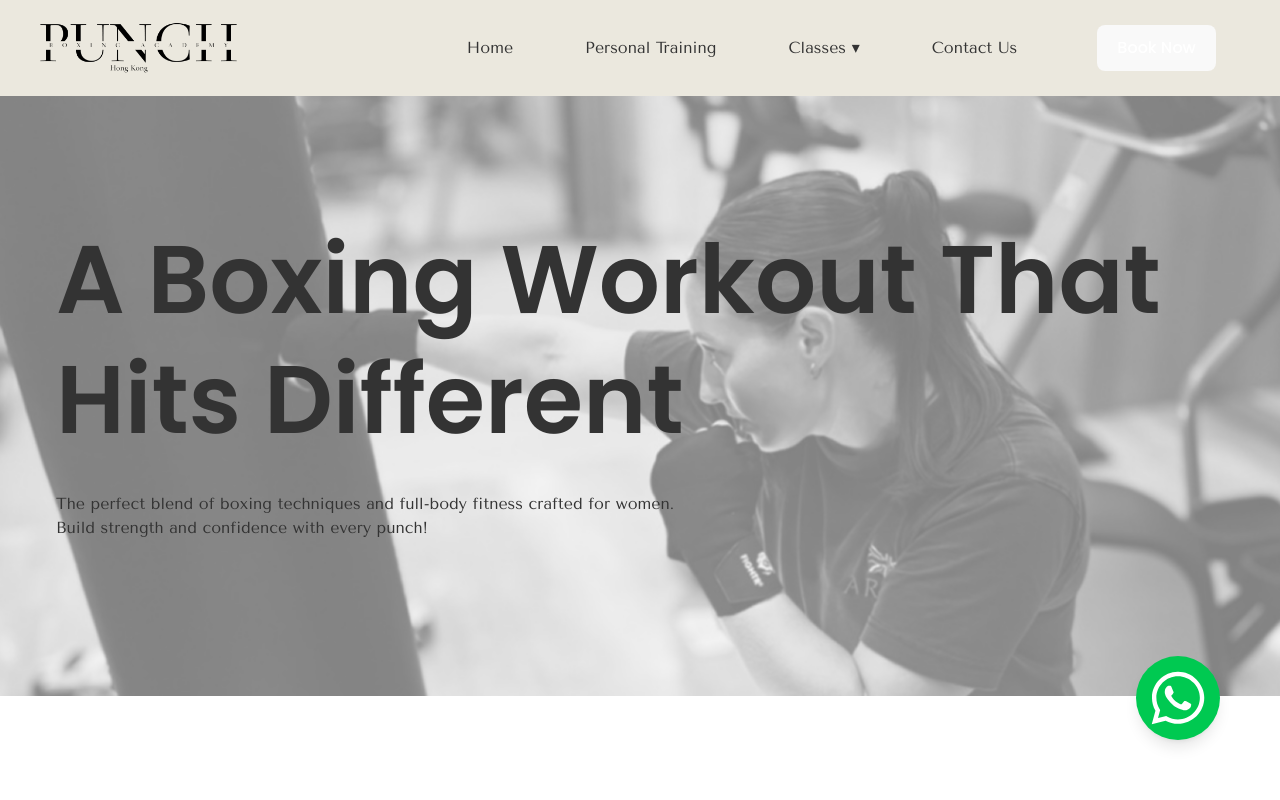
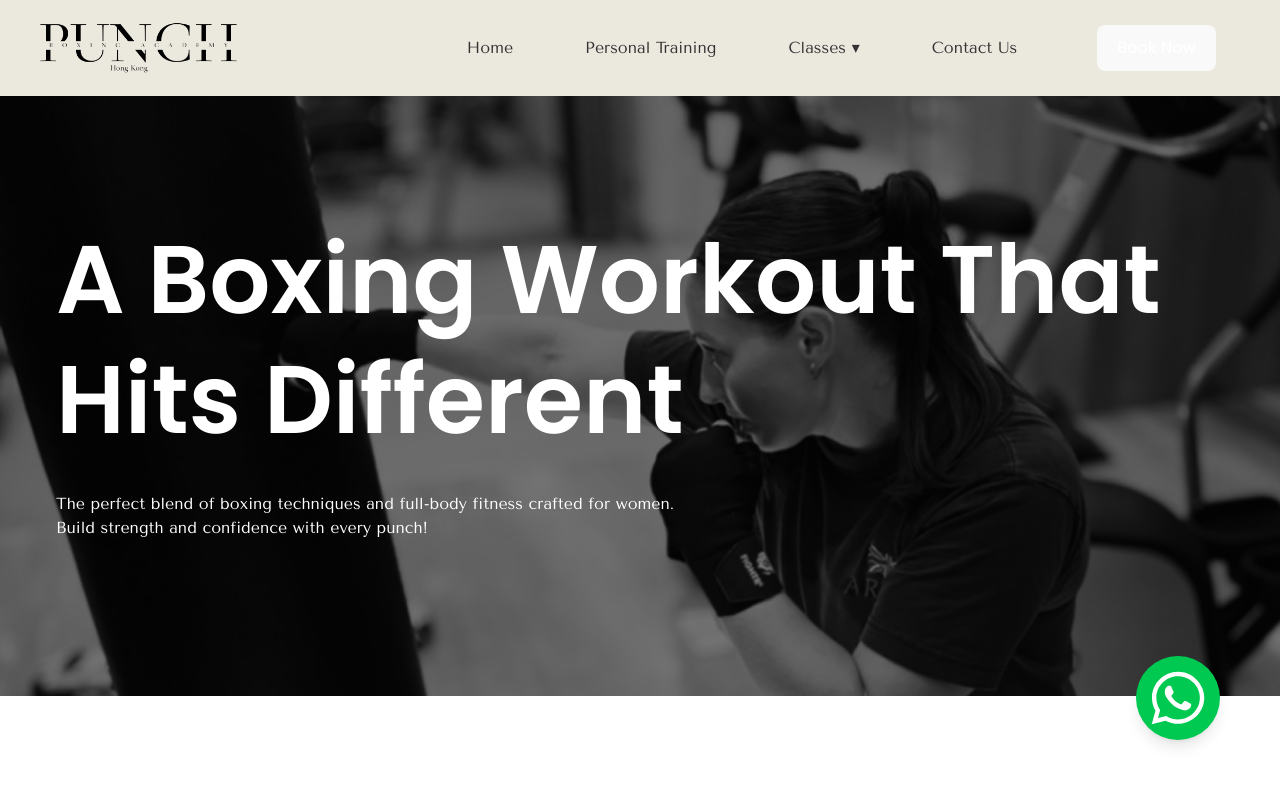
Before and after one commit to csolatorio/punch-website, a React (Vite) app: page / in a window 1280 px wide. Shown: the top 800 px of the page. Built offline with nearby package versions, Linux system fonts and the light colour scheme.

Commit message:
updated homepage

```diff
--- a/src/components/hero-page.tsx
+++ b/src/components/hero-page.tsx
@@ -9,12 +9,18 @@ const HeroPage = () => {
         className="relative w-full min-h-[75vh] flex items-center justify-start bg-cover bg-center bg-no-repeat"
         style={{ backgroundImage: `url(${heroBanner})` }}
       >
-        <div className="absolute inset-0 bg-white opacity-50"></div>
-        <div className="relative max-w-6xl text-black text-left p-8 ml-12 lg:ml-10 md:ml-6 sm:ml-4 sm:p-4">
-          <h1 className="text-6xl lg:text-8xl md:text-3xl sm:text-2xl font-semibold mb-8 leading-tight">
+        <div className="absolute inset-0 bg-black opacity-50"></div>
+        <div className="relative max-w-6xl text-white text-left p-8 ml-12 lg:ml-10 md:ml-6 sm:ml-4 sm:p-4">
+          <h1
+            className="text-6xl lg:text-8xl md:text-3xl sm:text-2xl font-semibold mb-8 leading-tight"
+            style={{ color: "white" }}
+          >
             A Boxing Workout That Hits Different
           </h1>
-          <p className="text-lg md:text-base sm:text-sm mb-8 leading-relaxed">
+          <p
+            className="text-lg md:text-base sm:text-sm mb-8 leading-relaxed"
+            style={{ color: "white" }}
+          >
             The perfect blend of boxing techniques and full-body fitness crafted
             for women. <br />
             Build strength and confidence with every punch!
```
